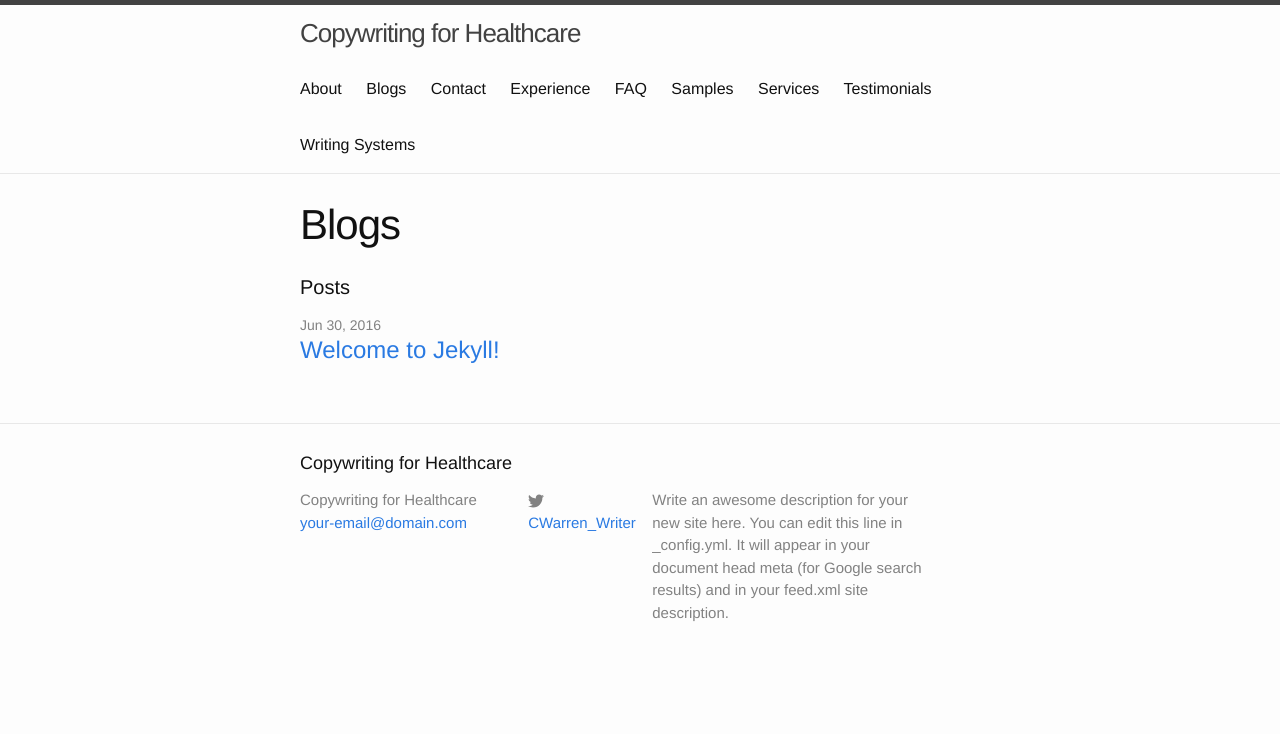
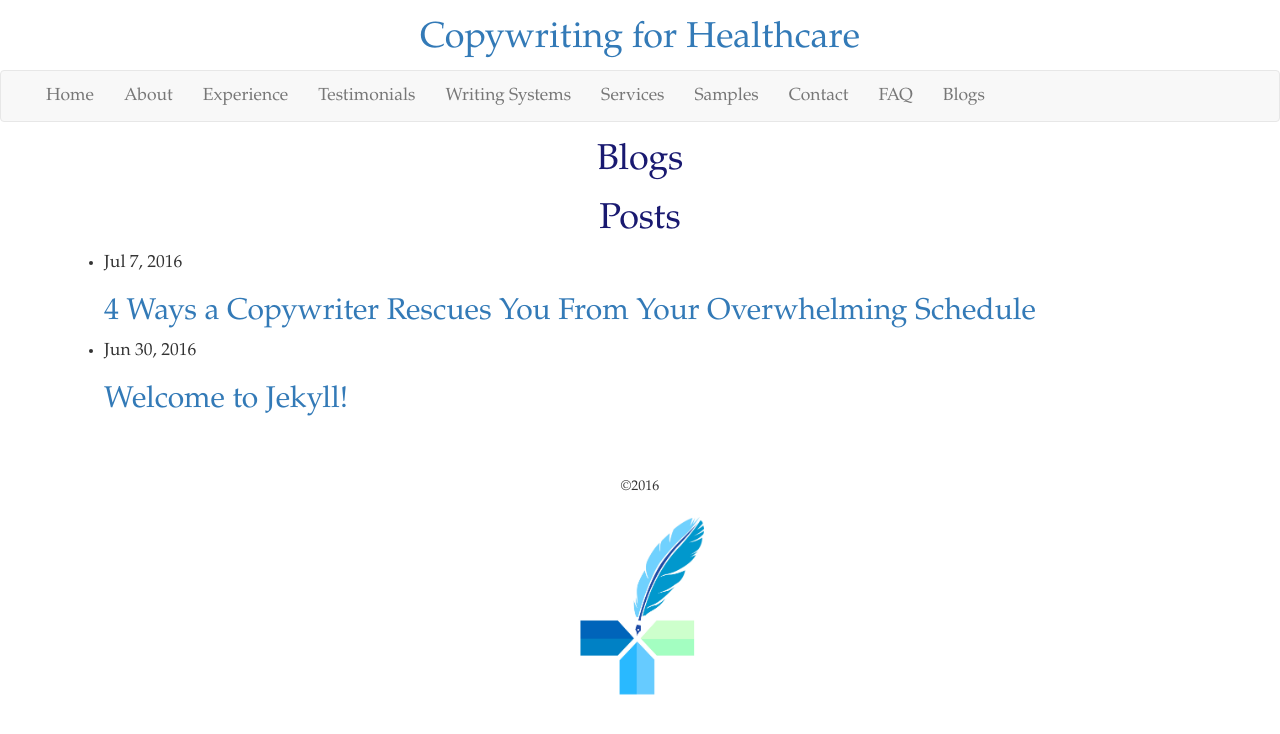
Before and after one commit to DeannaWarren/jubilant-fortnight, a Jekyll site: the page built from page-09-blog-index.md, in a window 1280 px wide. Shown: the top 734 px of the page. Built offline with Jekyll 4.4.1, drawn with Linux system fonts in a browser that asks for light colours.

Commit message:
Reorder links by organizing pages with numbers

```diff
--- a/_includes/footer.html
+++ b/_includes/footer.html
@@ -1,4 +1,4 @@
-<footer class="site-footer">
+<!-- <footer class="site-footer">
 
   <div class="wrapper">
 
@@ -35,4 +35,8 @@
 
   </div>
 
-</footer>
+</footer> -->
+  <footer>
+    <p> ©2016 </p>
+      <img src="/cfh-logo-1.jpg" alt="The logo is an equal arm blue and green cross with the top arm replaced with a writing quill.">
+  </footer>
--- a/_includes/head.html
+++ b/_includes/head.html
@@ -1,4 +1,4 @@
-<head>
+<!-- <head>
   <meta charset="utf-8">
   <meta http-equiv="X-UA-Compatible" content="IE=edge">
   <meta name="viewport" content="width=device-width, initial-scale=1">
@@ -14,4 +14,16 @@
   <link rel="stylesheet" href="{{ "/css/main.css" | prepend: site.baseurl }}">
   <link rel="canonical" href="{{ page.url | replace:'index.html','' | prepend: site.baseurl | prepend: site.url }}">
   <link rel="alternate" type="application/rss+xml" title="{{ site.title }}" href="{{ "/feed.xml" | prepend: site.baseurl | prepend: site.url }}">
+</head> -->
+
+<head>
+  <meta charset="UTF-8">
+  <meta name="viewport" content="width=device-width, initial-scale=1.0">
+  <script src="https://ajax.googleapis.com/ajax/libs/jquery/2.2.0/jquery.min.js"></script>
+
+  <link rel="stylesheet" href="https://maxcdn.bootstrapcdn.com/bootstrap/3.3.6/css/bootstrap.min.css" integrity="sha384-1q8mTJOASx8j1Au+a5WDVnPi2lkFfwwEAa8hDDdjZlpLegxhjVME1fgjWPGmkzs7" crossorigin="anonymous">
+  <script src="https://maxcdn.bootstrapcdn.com/bootstrap/3.3.6/js/bootstrap.min.js" integrity="sha384-0mSbJDEHialfmuBBQP6A4Qrprq5OVfW37PRR3j5ELqxss1yVqOtnepnHVP9aJ7xS" crossorigin="anonymous"></script>
+
+  <link rel="stylesheet" type="text/css" href="/main.css">
+  <title> Craig Warren </title>
 </head>
--- a/_includes/header.html
+++ b/_includes/header.html
@@ -1,17 +1,17 @@
-<header class="site-header">
+<!-- <header class="site-header">
 
   <div class="wrapper">
 
     <a class="site-title" href="{{ site.baseurl }}/">{{ site.title }}</a>
 
     <nav class="site-nav">
-<!--       <a href="#" class="menu-icon">
+      <a href="#" class="menu-icon">
         <svg viewBox="0 0 18 15">
           <path fill="#424242" d="M18,1.484c0,0.82-0.665,1.484-1.484,1.484H1.484C0.665,2.969,0,2.304,0,1.484l0,0C0,0.665,0.665,0,1.484,0 h15.031C17.335,0,18,0.665,18,1.484L18,1.484z"/>
           <path fill="#424242" d="M18,7.516C18,8.335,17.335,9,16.516,9H1.484C0.665,9,0,8.335,0,7.516l0,0c0-0.82,0.665-1.484,1.484-1.484 h15.031C17.335,6.031,18,6.696,18,7.516L18,7.516z"/>
           <path fill="#424242" d="M18,13.516C18,14.335,17.335,15,16.516,15H1.484C0.665,15,0,14.335,0,13.516l0,0 c0-0.82,0.665-1.484,1.484-1.484h15.031C17.335,12.031,18,12.696,18,13.516L18,13.516z"/>
         </svg>
-      </a> -->
+      </a>
 
       <div class="trigger">
         {% for my_page in site.pages %}
@@ -24,4 +24,29 @@
 
   </div>
 
+</header> -->
+<header>
+  <h1> <a class="site-title" href="{{ site.baseurl }}/">{{ site.title }}</a> </h1>
+  <nav class="navbar navbar-default container-fluid">
+    <div class="navbar-header">
+      <button type="button" class="navbar-toggle collapsed" data-toggle="collapse" data-target="#bs-example-navbar-collapse-1" aria-expanded="false">
+        <span class="sr-only">Toggle navigation</span>
+        <span class="icon-bar"></span>
+        <span class="icon-bar"></span>
+        <span class="icon-bar"></span>
+      </button>
+    </div>
+    <div class="collapse navbar-collapse" id="bs-example-navbar-collapse-1">
+      <ul class="nav navbar-nav">
+      <!-- <div class="trigger"> -->
+        <li><a href="/"> Home </a></li>
+        {% for my_page in site.pages %}
+          {% if my_page.title %}
+          <li><a class="page-link" href="{{ my_page.url | prepend: site.baseurl }}">{{ my_page.title }}</a></li>
+          {% endif %}
+        {% endfor %}
+      <!-- </div> -->
+      </ul>
+    </div><!-- /.navbar-collapse -->
+  </nav>
 </header>
--- /dev/null
+++ b/_posts/2016-07-07-4-ways-a-copywriter-rescues-you-from-your-overwhelming-schedule.md
@@ -0,0 +1,33 @@
+---
+layout: post
+title:  "4 Ways a Copywriter Rescues You From Your Overwhelming Schedule"
+date:   2016-07-07
+categories: blogs
+---
+
+As a marketing professional, you have a lot on your plate. You probably have several marketing campaigns to manage simultaneously. You’re under pressure to produce better results in less time.
+
+You also have to regularly evaluate the effectiveness of your marketing and advertising. As you evaluate your marketing’s effectiveness, you find areas that need improvement. Now, you have more copy that needs produced— more work than you can handle on your own.
+
+If you're considering hiring a copywriter to help you keep up with the long list of projects on your schedule, (or maybe even get ahead of schedule), then seeking outside assistance will be a worthwhile endeavor.
+
+### Get The Clarity and Information You Need
+
+First, a copywriter provides an outside perspective on your business. When I meet with you as a client, I gain information about your current marketing methods and your goals. I also research your industry and competitors, and I gain further insights into how you could improve your marketing. This saves you time because you gain insight about your industry, providing information you otherwise would need to research yourself. I also propose steps that you could take to improve your marketing, which helps prevent “paralysis of analysis.”
+
+### An Expert Gets the Job Done Quickly…
+You’re saving time by hiring someone who specializes in copywriting. Hiring someone who is trained in direct response would be more effective than working with someone who has never written copy before.
+
+If you or your team were to train themselves in copywriting, you would need to invest several hours a day over several months. In becoming a copywriter, I've spent many hours over many months learning direct response secrets and perfecting my writing skills. I've attended writing workshops, read dozens of copywriting books, and studied current marketing trends. That background helps me get the job done more quickly.
+
+### Get the Copy Right the First Time, and Get it Published Faster
+Hiring  a copywriter saves you time because there is a higher likelihood that his or her copy will be effective. When I write copy for a client, I take the time to read all of the materials that the client sends me, and I ensure I understand all the features of their products. I set aside several hours or days to conduct research to ensure I have complete information before I begin writing.
+
+I also understand that the most effective messaging is achieved through testing, so I can provide my client with several alternative headlines for the copy should they choose to perform an A/B split test.
+
+Finding someone who takes the time to write quality copy the first time means fewer revisions later. The fewer rounds of revisions necessary, the faster the copy can be sent out in the mail or published on your website. Quality copy also reduces the need for future copy updates or rewrites, which saves you money and time spent starting new projects.
+
+As a marketer, your time is important and highly limited. Therefore, it's important to hire a professional copywriter who can help you improve your marketing and save you time.
+
+
+At Copywriting for Healthcare, I help marketers in the telemedicine industry meet their digital marketing goals. If you're interested in finding out how I can help you save time, please contact me today at Craig@CopywritingForHealthcare.com. If you have a tight deadline and need help right away, call me at 831-470-0759.
```
Also changed, not shown: blogs/index.html (deleted, +0 -23 lines), page-01-about.md (renamed from page-about.md), page-02-experience.md (renamed from page-experience.md), page-03-testimonials.md (renamed from page-testimonials.md), page-04-writing-systems.md (renamed from page-writing-systems.md), page-05-services.md (renamed from page-services.md), page-06-samples.md (renamed from page-samples.md), page-07-contact.md (renamed from page-contact.md), page-08-faq.md (renamed from page-faq.md), page-09-blog-index.md (renamed from page-blog-index.md).
